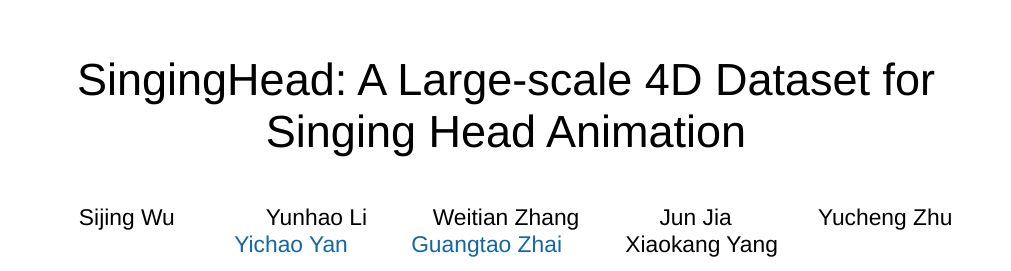
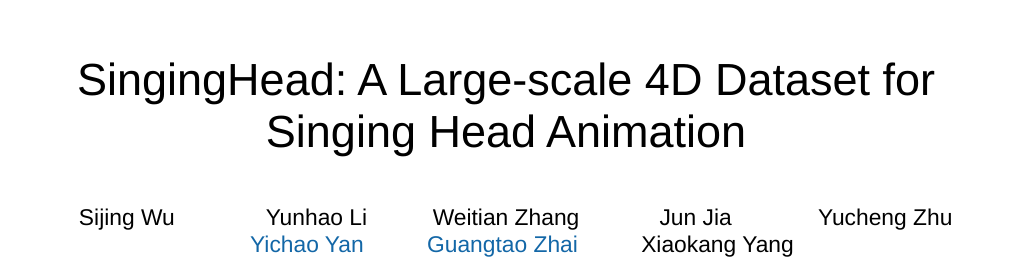
Before and after one commit to wsj-sjtu/SingingHead, a plain HTML site: page index.html in a window 1280 px wide. Shown: the top 271 px of the page, without its empty margins (134-1145 px from the left). Drawn offline with nearby package versions, Linux system fonts and the light colour scheme; some packages are replaced by stand-ins of ours; a script that the page names is missing; a web font is replaced by a local one.

Commit message:
Update index.html

```diff
--- a/index.html
+++ b/index.html
@@ -48,7 +48,7 @@
             <div class="col-5 text-center">Yucheng Zhu</div>
         </div>
         <div class="author-row">
-            <div class="col-1 text-center"><a href="https://daodaofr.github.io/">Yichao Yan</a>&nbsp;&nbsp;&nbsp;&nbsp;&nbsp;&nbsp;&nbsp;&nbsp;&nbsp;&nbsp;<a href="https://scholar.google.com/citations?user=E6zbSYgAAAAJ&hl=en&oi=ao">Guangtao Zhai</a>&nbsp;&nbsp;&nbsp;&nbsp;&nbsp;&nbsp;&nbsp;&nbsp;&nbsp;&nbsp;Xiaokang Yang</div>
+            <div class="col-1 text-center">&nbsp;&nbsp;&nbsp;&nbsp;&nbsp;<a href="https://daodaofr.github.io/">Yichao Yan</a>&nbsp;&nbsp;&nbsp;&nbsp;&nbsp;&nbsp;&nbsp;&nbsp;&nbsp;&nbsp;<a href="https://scholar.google.com/citations?user=E6zbSYgAAAAJ&hl=en&oi=ao">Guangtao Zhai</a>&nbsp;&nbsp;&nbsp;&nbsp;&nbsp;&nbsp;&nbsp;&nbsp;&nbsp;&nbsp;Xiaokang Yang</div>
         </div>
 
         <div class="affil-row">
```
